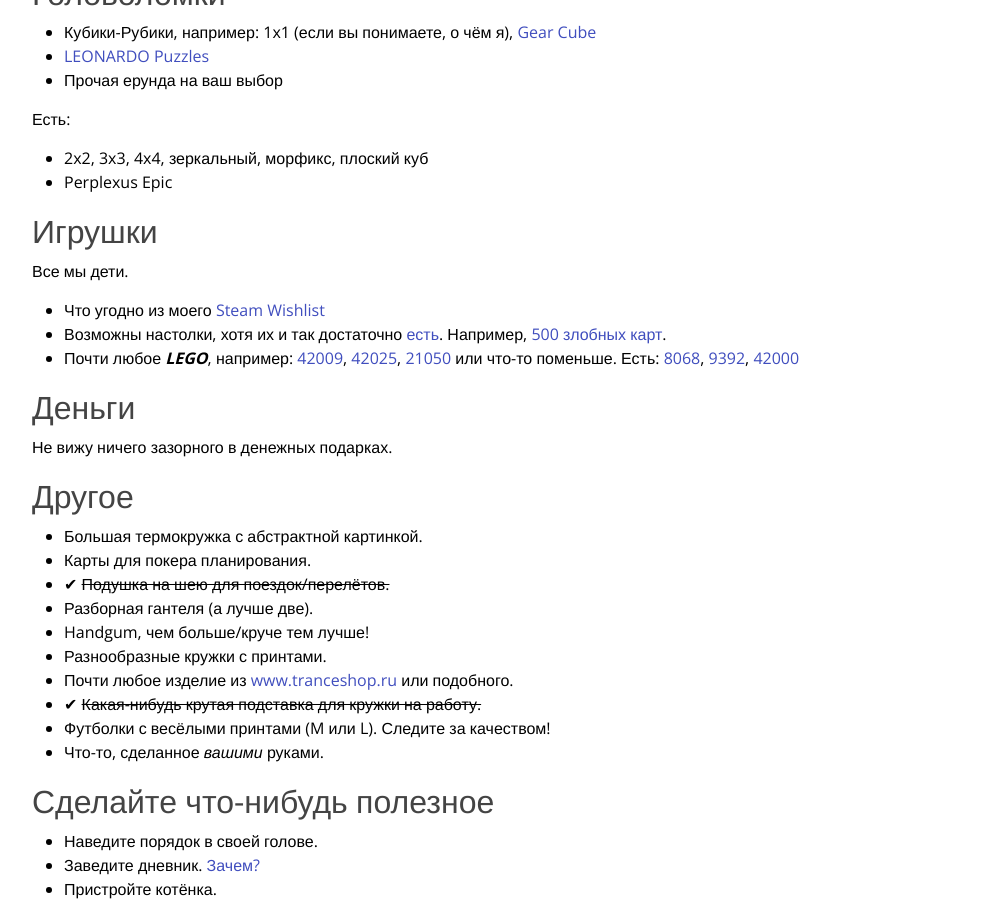
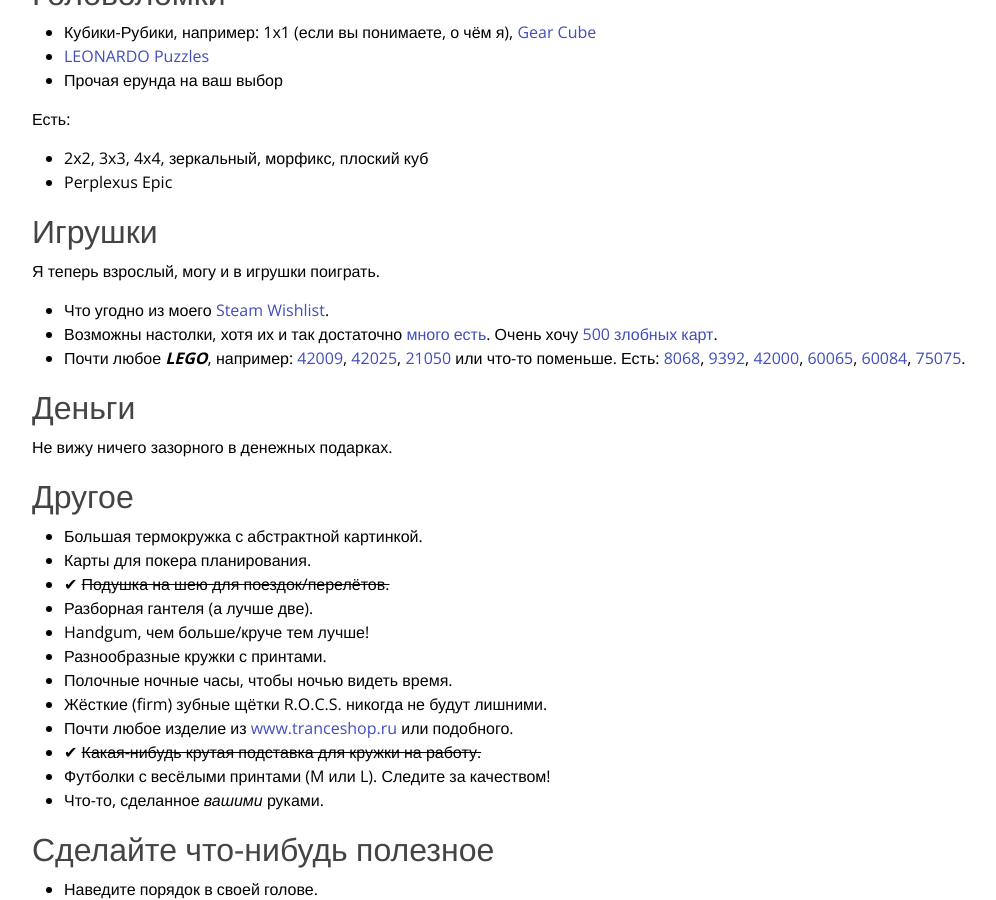
Before and after one commit to anton-rudeshko/anton-rudeshko.github.io, a Jekyll site: the page built from wishlist/index.md, in a window 1280 px wide and 900 px high, scrolled down 730 px. Shown: the whole window, without its empty margins (128-1124 px from the left). Built offline with Jekyll 4.4.1, drawn with Linux system fonts in a browser that asks for light colours; Markdown is read by kramdown in place of the engine named in the settings; comment, search, counter and statistics services are not loaded; some of the changed text lies outside the part shown.

Commit message:
Updated wishlist

```diff
--- a/wishlist/index.md
+++ b/wishlist/index.md
@@ -44,11 +44,26 @@ Russian version only.
 
 ## Игрушки
 
-Все мы дети.
+Я теперь взрослый, могу и в игрушки поиграть.
 
-  * Что угодно из моего [Steam Wishlist](http://steamcommunity.com/id/Tesla404/wishlist)
-  * Возможны настолки, хотя их и так достаточно [есть](https://docs.google.com/document/d/1tmS6GldcGQllXxe-SeEqjR-SzQPwu74BIwmjpf7LRyk/edit). Например, [500 злобных карт](http://www.mosigra.ru/Face/Show/500/).
-  * Почти любое ***LEGO***, например: [42009](http://shop.lego.com/en-US/Mobile-Crane-MK-II-42009), [42025](http://shop.lego.com/en-US/Cargo-Plane-42025), [21050](http://shop.lego.com/en-US/Studio-21050) или что-то поменьше. Есть: [8068](http://shop.lego.com/en-US/Rescue-Helicopter-8068), [9392](http://shop.lego.com/en-US/Quad-Bike-9392), [42000](http://shop.lego.com/en-US/Racer-42000)
+  * Что угодно из моего [Steam Wishlist][steam].
+  * Возможны настолки, хотя их и так достаточно [много есть][board]. Очень хочу [500 злобных карт][500].
+  * Почти любое ***LEGO***, например: [42009][42009], [42025][42025], [21050][21050] или что-то поменьше. Есть: [8068][8068], [9392][9392], [42000][42000], [60065][60065], [60084][60084], [75075][75075].
+
+[steam]: http://steamcommunity.com/id/Tesla404/wishlist
+
+[board]: https://docs.google.com/document/d/1tmS6GldcGQllXxe-SeEqjR-SzQPwu74BIwmjpf7LRyk/edit
+[500]: http://www.mosigra.ru/Face/Show/500/
+
+[8068]: http://shop.lego.com/en-US/Rescue-Helicopter-8068
+[9392]: http://shop.lego.com/en-US/Quad-Bike-9392
+[21050]: http://shop.lego.com/en-US/Studio-21050
+[42000]: http://shop.lego.com/en-US/Racer-42000
+[42009]: http://shop.lego.com/en-US/Mobile-Crane-MK-II-42009
+[42025]: http://shop.lego.com/en-US/Cargo-Plane-42025
+[60065]: http://shop.lego.com/en-US/ATV-Patrol-60065
+[60084]: http://shop.lego.com/en-US/Racing-Bike-Transporter-60084
+[75075]: http://shop.lego.com/en-US/AT-AT-75075
 
 ## Деньги
 
@@ -62,6 +77,8 @@ Russian version only.
   * Разборная гантеля (а лучше две).
   * Handgum, чем больше/круче тем лучше!
   * Разнообразные кружки с принтами.
+  * Полочные ночные часы, чтобы ночью видеть время.
+  * Жёсткие (firm) зубные щётки R.O.C.S. никогда не будут лишними.
   * Почти любое изделие из [www.tranceshop.ru](http://www.tranceshop.ru/) или подобного.
   * ✔ ~~Какая-нибудь крутая подставка для кружки на работу.~~
   * Футболки с весёлыми принтами (M или L). Следите за качеством!
```
Also changed, not shown: other parts of wishlist/index.md (+1 -1 lines).
